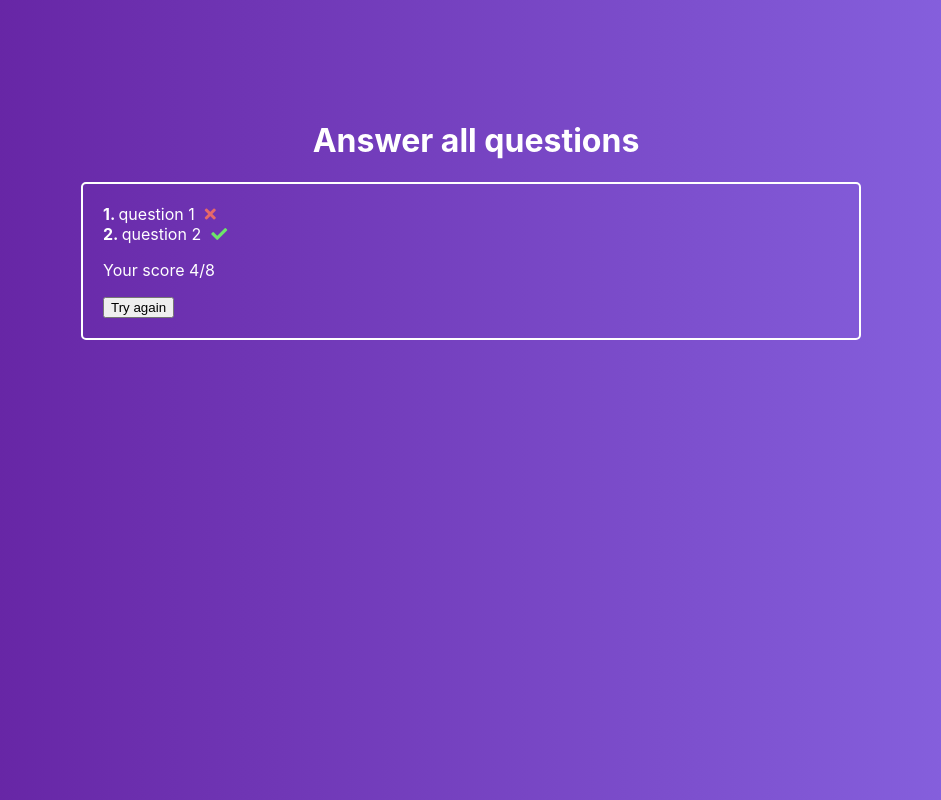
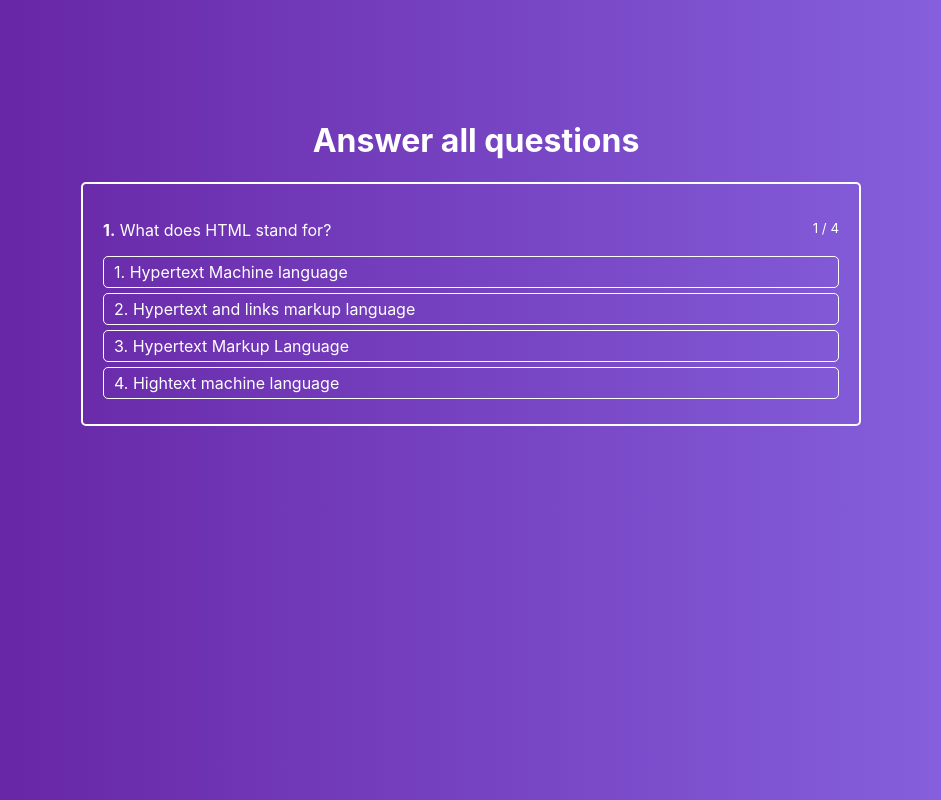
Before and after one commit to ElizabethVlasenko/react-redux-quiz, a React (Create React App) app: page / in a window 1280 px wide. Shown: the whole page, without its empty margins (169-1110 px from the left). Built offline with nearby package versions, Linux system fonts and the light colour scheme.

Commit message:
Created calculating results function

```diff
--- a/src/components/FinishedQuiz/FinishedQuiz.js
+++ b/src/components/FinishedQuiz/FinishedQuiz.js
@@ -2,28 +2,41 @@ import React from "react";
 import classes from './FinishedQuiz.module.css';
 
 const FinishedQuiz = props => {
+    const successCount = Object.keys(props.results).reduce((total, key) => {
+        if ( props.results[key] === 'success' ) {
+            total++;
+        }
+
+        return total;
+    }, 0) //transform object to key array
+
     return (
         <div className = { classes.FinishedQuiz }>
             {/* list with right and wrong answers */}
             <ul>
-                <li>
-                    <strong>1. </strong>
-                    question 1
-                    <i className ={'fa fa-times ' + classes.error}/>
-                </li>
-                <li>
-                    <strong>2. </strong>
-                    question 2
-                    <i className ={'fa fa-check ' + classes.success}/>
-                </li>
+            {
+                props.quiz.map((quizItem, index) => {
+                    const cls = [
+                        'fa',
+                        props.results[quizItem.id] === 'error' ? 'fa-times' : 'fa-check',
+                        classes[props.results[quizItem.id]]
+                    ]
+
+                    return (
+                        <li key={index}>
+                            <strong>{index+1}.</strong>&nbsp;
+                            {quizItem.question}
+                            <i className ={cls.join(' ')}/>
+                        </li>
+                    )
+                })
+            }
             </ul>
-
             <p>
-                Your score 4/8
+                Your score {successCount}/{props.quiz.length}
             </p>
-
             <div>
-                <button>Try again</button>
+                <button onClick = {props.onRetry}>Try again</button>
             </div>
         </div>
     )
--- a/src/containeers/Quiz/Quiz.js
+++ b/src/containeers/Quiz/Quiz.js
@@ -6,7 +6,8 @@ import FinishedQuiz from '../../components/FinishedQuiz/FinishedQuiz';
 class Quiz extends Component {
 
     state = {
-        isFinished: true,
+        results: {}, //{ [id]: 'success' 'error'} for all questions
+        isFinished: false,
         activeQuestion: 0,
         answerState: null, //current user click { [id]: 'success' 'error'}
         quiz: [
@@ -58,24 +59,43 @@ class Quiz extends Component {
         ]
     }
 
+    retryHeldler = () => {
+        this.setState({
+            results: {},
+            isFinished: false,
+            activeQuestion: 0,
+            answerState: null
+        })
+    }
+
     onAnswerClickHandler = answerId => {
 
         if(this.state.answerState){
             const key = Object.keys(this.state.answerState); //get answerState id
 
-            if (this.state.answerState[key] === 'success') {
+            if (this.state.answerState[key] === 'success') { //queation answer!
                  return;
             }
         }
 
-        const question = this.state.quiz[this.state.activeQuestion]
+        const question = this.state.quiz[this.state.activeQuestion];
 
         if (question.rightAnswerId === answerId){
+            if (this.state.results[question.id] === 'error'){
+                this.setState({
+                    answerState:{ [answerId] : 'success'},
+                    results: {...this.state.results, [question.id]:'error'}
+                })
+            } else {
 
-            this.setState({
-                answerState:{ [answerId] : 'success'}
-        })
+                this.setState({
+                    answerState:{ [answerId] : 'success'},
+                    results: {...this.state.results, [question.id]:'success'}
+                })
+            }
 
+
+            console.log(this.state.results);
             const timeout = window.setTimeout(() => {
                 if(this.isQuizFinished()){
                     this.setState({
@@ -93,9 +113,9 @@ class Quiz extends Component {
 
         }
         else {
-
             this.setState({
-                answerState:{[answerId] : 'error'}
+                answerState:{[answerId] : 'error'},
+                results: {...this.state.results, [question.id]:'error'}
             })
         }
 
@@ -113,7 +133,9 @@ class Quiz extends Component {
                     {
                         this.state.isFinished
                         ? <FinishedQuiz
-
+                            results = {this.state.results}
+                            quiz = {this.state.quiz}
+                            onRetry = {this.retryHeldler}
                         />
                         : <ActiveQuiz
                             question = { this.state.quiz[this.state.activeQuestion].question }
```
